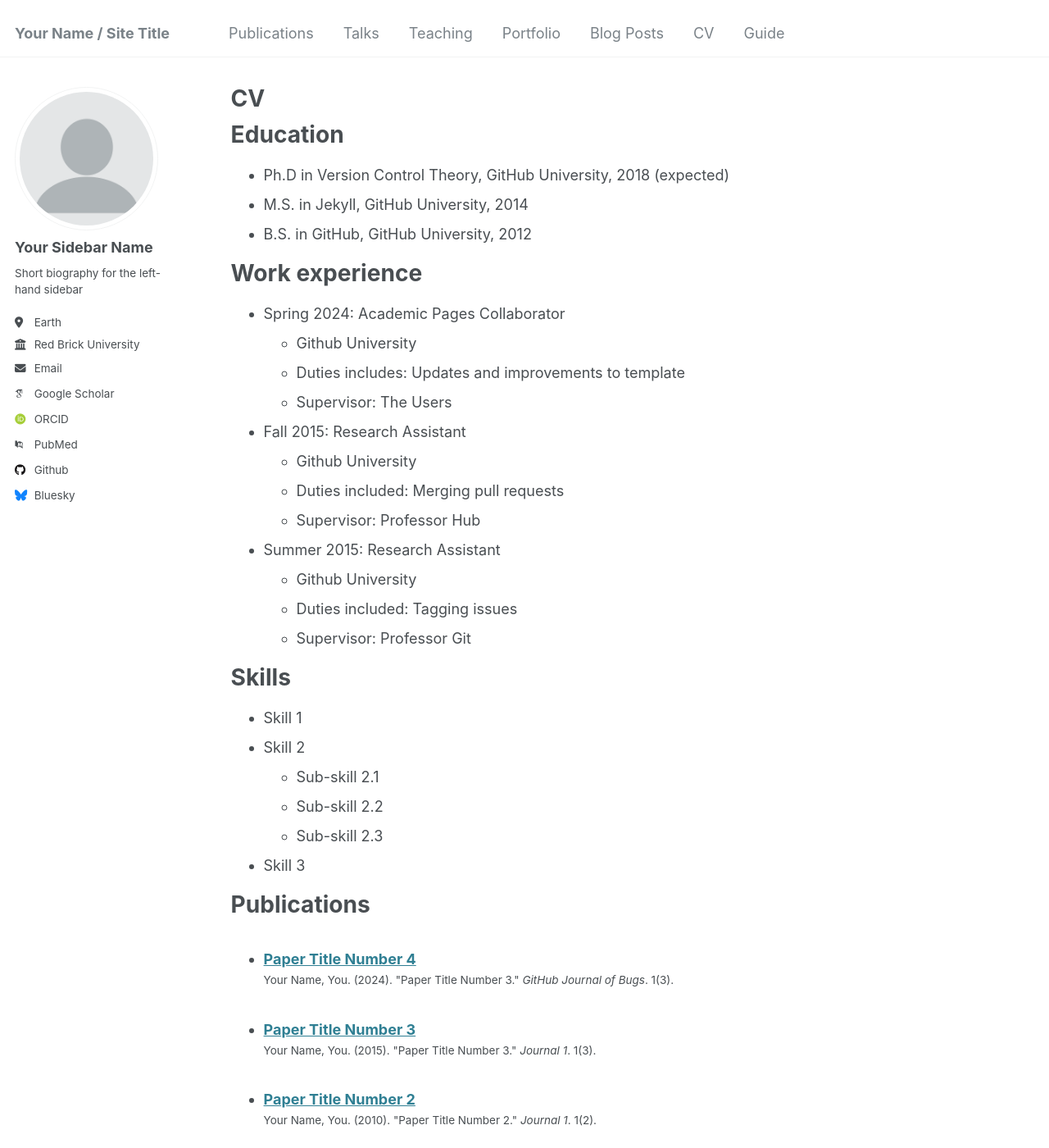
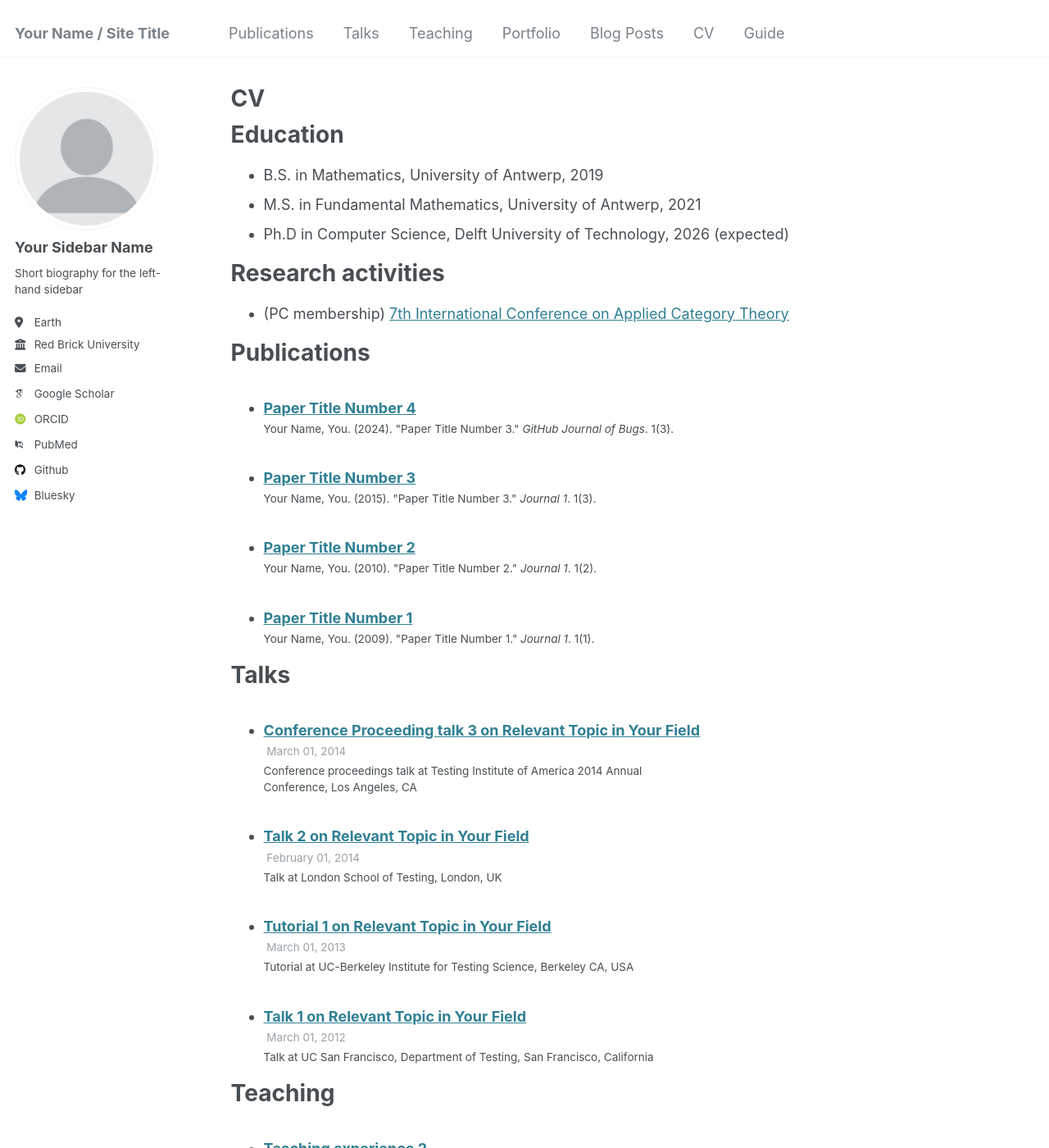
Before and after one commit to KobeWullaert/KobeWullaert.github.io, a Jekyll site: the page built from _pages/cv.md, in a window 1280 px wide and 1400 px high. Shown: the whole window at 82% size. Built offline with Jekyll 4.4.1, drawn with Linux system fonts in a browser that asks for light colours; some web fonts are replaced; some of the changed text lies outside the part shown.

Commit message:
Update cv.md

```diff
--- a/_pages/cv.md
+++ b/_pages/cv.md
@@ -11,35 +11,13 @@ redirect_from:
 
 Education
 ======
-* Ph.D in Version Control Theory, GitHub University, 2018 (expected)
-* M.S. in Jekyll, GitHub University, 2014
-* B.S. in GitHub, GitHub University, 2012
+* B.S. in Mathematics, University of Antwerp, 2019
+* M.S. in Fundamental Mathematics, University of Antwerp, 2021
+* Ph.D in Computer Science, Delft University of Technology, 2026 (expected)
 
-Work experience
+Research activities
 ======
-* Spring 2024: Academic Pages Collaborator
-  * Github University
-  * Duties includes: Updates and improvements to template
-  * Supervisor: The Users
-
-* Fall 2015: Research Assistant
-  * Github University
-  * Duties included: Merging pull requests
-  * Supervisor: Professor Hub
-
-* Summer 2015: Research Assistant
-  * Github University
-  * Duties included: Tagging issues
-  * Supervisor: Professor Git
-
-Skills
-======
-* Skill 1
-* Skill 2
-  * Sub-skill 2.1
-  * Sub-skill 2.2
-  * Sub-skill 2.3
-* Skill 3
+* (PC membership) [7th International Conference on Applied Category Theory](https://oxford24.github.io/act_cfp.html)
 
 Publications
 ======
@@ -58,7 +36,3 @@ Teaching
   <ul>{% for post in site.teaching reversed %}
     {% include archive-single-cv.html %}
   {% endfor %}</ul>
-
-Service and leadership
-======
-* Currently signed in to 43 different slack teams
```
